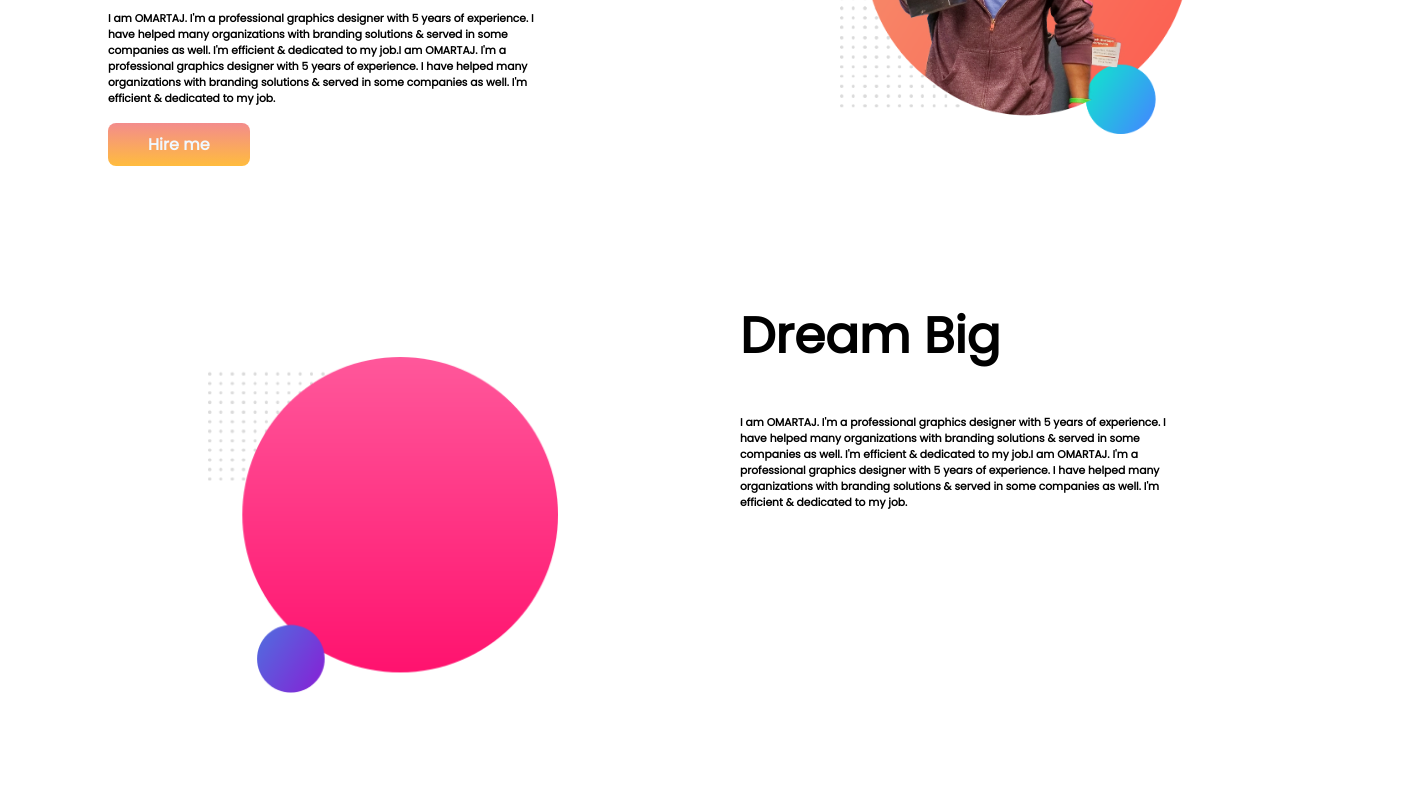
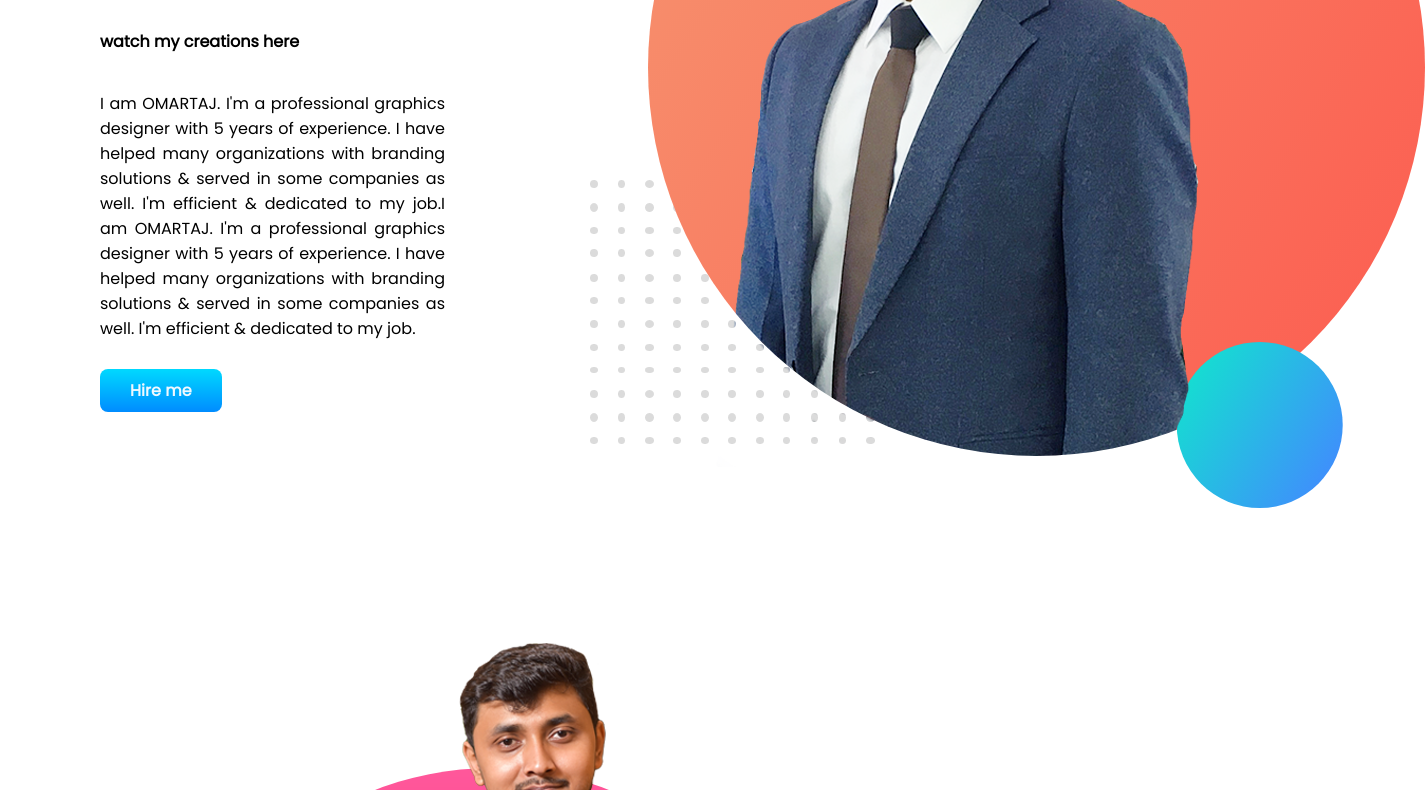
Before and after one commit to omartaj4554/portfolio-website, a plain HTML site: page index.html in a window 1280 px wide. Shown: the part 421-1211 px from the top of the page, 1425 px wide, since content can reach past the window. Before the commit the page ends 1129 px from the top, so only its background shows below. Drawn offline with Linux system fonts and the light colour scheme.

Commit message:
image added

```diff
--- a/index.html
+++ b/index.html
@@ -13,35 +13,36 @@
 </head>
 
 <body>
-    <section>
+    <section id="top-banner">
         <div class="half-width">
             <h1>Welcome To</h1>
             <h1> <span class="orange-color">Omar's Creations</span></h1>
             <h4>watch my creations here</h4>
-            <h6>I am OMARTAJ. I'm a professional graphics designer with 5 years of experience.
+            <h6 id="pera">I am OMARTAJ. I'm a professional graphics designer with 5 years of experience.
                 I have helped many organizations with branding solutions & served in some companies as well.
                 I'm efficient & dedicated to my job.I am OMARTAJ. I'm a professional graphics designer with 5 years of
                 experience.
                 I have helped many organizations with branding solutions & served in some companies as well.
                 I'm efficient & dedicated to my job. </h6>
-            <a class="link-button" href="https://www.behance.net/omartaj4554">Hire me</a>
+            <a class="link-button-1" href="https://www.behance.net/omartaj4554">Hire me</a>
         </div>
-        <div class="half-width">
-            <img src="photo/jhankar.png" alt="">
+        <div class="half-width-img">
+            <img src="photo/omar.png" alt="">
         </div>
     </section>
     <section>
-        <div class="half-width">
-            <img src="photo/my-bg2.png" alt="">
+        <div class="half-width-img-2">
+            <img src="photo/omar 2.png" alt="">
         </div>
-        <div class="half-width">
+        <div class="half-width-2">
             <h1>Dream Big</h1>
-            <h6>I am OMARTAJ. I'm a professional graphics designer with 5 years of experience.
+            <h6 id="pera">I am OMARTAJ. I'm a professional graphics designer with 5 years of experience.
                 I have helped many organizations with branding solutions & served in some companies as well.
                 I'm efficient & dedicated to my job.I am OMARTAJ. I'm a professional graphics designer with 5 years of
                 experience.
                 I have helped many organizations with branding solutions & served in some companies as well.
                 I'm efficient & dedicated to my job. </h6>
+            <a class="link-button-2" href="https://www.behance.net/omartaj4554">Download Resume</a>
         </div>
     </section>
 </body>
--- a/style.css
+++ b/style.css
@@ -1,5 +1,6 @@
 body {
     font-family: 'Poppins', sans-serif;
+    margin: 0;
 }
 
 h1 {
@@ -14,6 +15,11 @@ section {
     display: flex;
 }
 
+#top-banner {
+    background-image: url(photo/top-banner.png);
+    background-repeat: no-repeat;
+}
+
 .half-width {
     width: 50%;
     padding-top: 100px;
@@ -21,19 +27,48 @@ section {
     padding-right: 95px;
 }
 
-.half-width img {
-    width: 80%;
+#pera {
+    font-size: 16px;
+    font-weight: 200;
+    text-align: justify;
+}
+
+.half-width-img {
+    width: 50%;
     padding-top: 100px;
-    padding-left: 100px;
-    margin-right: 100px;
+    padding-left: 50px;
+    margin-right: 50px;
 
 }
 
-.link-button {
+.half-width-2 {
+    width: 50%;
+    padding-top: 100px;
+    padding-left: 100px;
+    padding-right: 95px;
+    margin-top: 200px;
+}
+
+.half-width-img-2 {
+    width: 50%;
+    padding-left: 100px;
+    margin-right: 50px;
+}
+
+.link-button-1 {
     text-decoration: none;
-    background-image: linear-gradient(rgb(243, 140, 140), rgb(255, 188, 62));
-    padding: 10px 40px;
+    background-image: linear-gradient(rgb(0, 217, 255), rgb(0, 140, 255));
+    padding: 10px 30px;
     color: aliceblue;
     font-weight: 700;
     border-radius: 8px;
 }
+
+.link-button-2 {
+    text-decoration: none;
+    background-image: linear-gradient(rgb(204, 0, 255), rgb(89, 0, 255));
+    padding: 10px 30px;
+    color: aliceblue;
+    font-weight: 700;
+    border-radius: 8px;
+}
```
Also changed, not shown: photo/omar 2.png (added), photo/omar.png (added), 1 other file.
